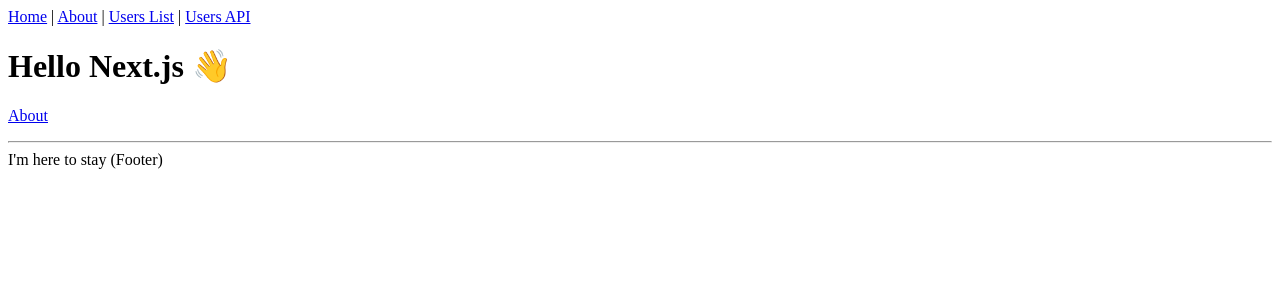
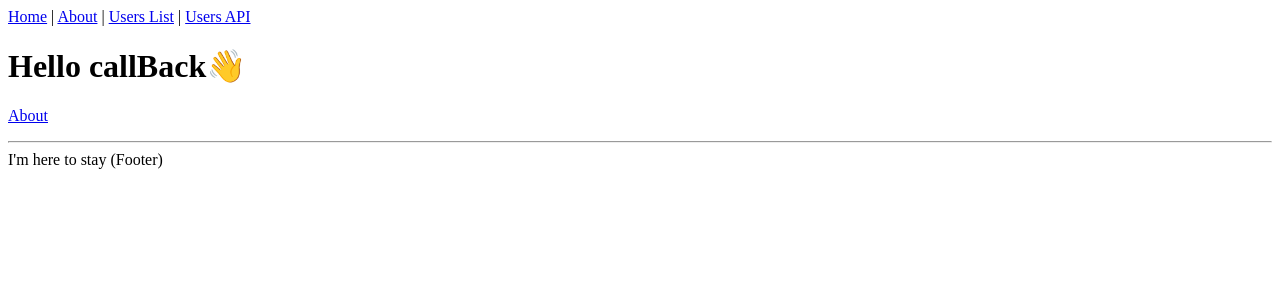
Before and after one commit to callBack-project/callBack, a Next.js app: page / in a window 1280 px wide. Shown: the top 300 px of the page. Built offline with nearby package versions, Linux system fonts and the light colour scheme.

Commit message:
installed scss

```diff
--- a/package.json
+++ b/package.json
@@ -10,7 +10,8 @@
   "dependencies": {
     "next": "latest",
     "react": "^17.0.1",
-    "react-dom": "^17.0.1"
+    "react-dom": "^17.0.1",
+    "scss": "^0.2.4"
   },
   "devDependencies": {
     "@types/node": "^12.12.21",
--- a/pages/about.tsx
+++ b/pages/about.tsx
@@ -4,7 +4,7 @@ import Layout from '../components/Layout'
 const AboutPage = () => (
   <Layout title="About | Next.js + TypeScript Example">
     <h1>About</h1>
-    <p>This is the about page</p>
+    <p>About callBack()</p>
     <p>
       <Link href="/">
         <a>Go home</a>
--- a/pages/index.tsx
+++ b/pages/index.tsx
@@ -3,7 +3,7 @@ import Layout from '../components/Layout'
 
 const IndexPage = () => (
   <Layout title="Home | Next.js + TypeScript Example">
-    <h1>Hello Next.js 👋</h1>
+    <h1>Hello callBack👋</h1>
     <p>
       <Link href="/about">
         <a>About</a>
```
Also changed, not shown: 1 other file (tests, documents, lock files or other folders).
